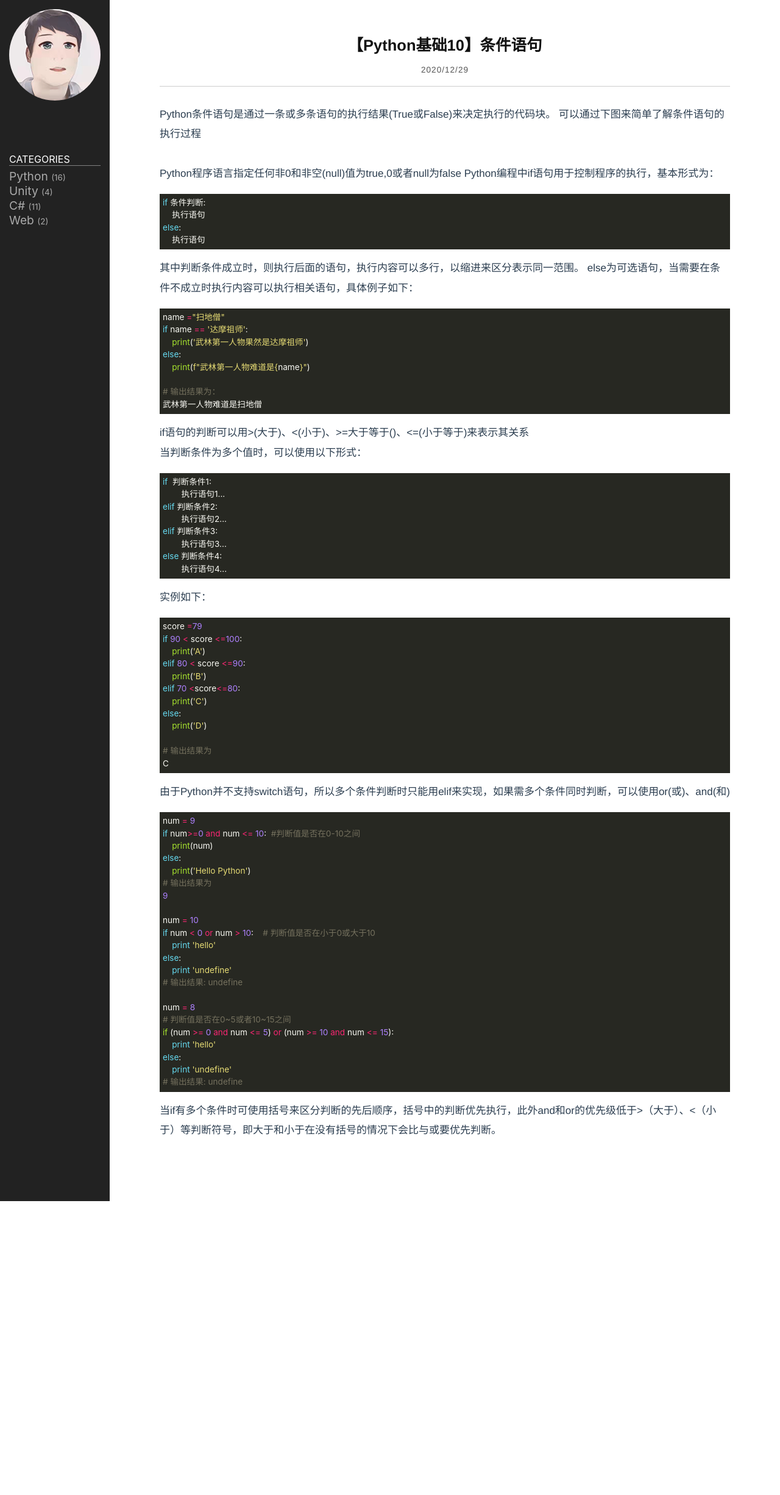
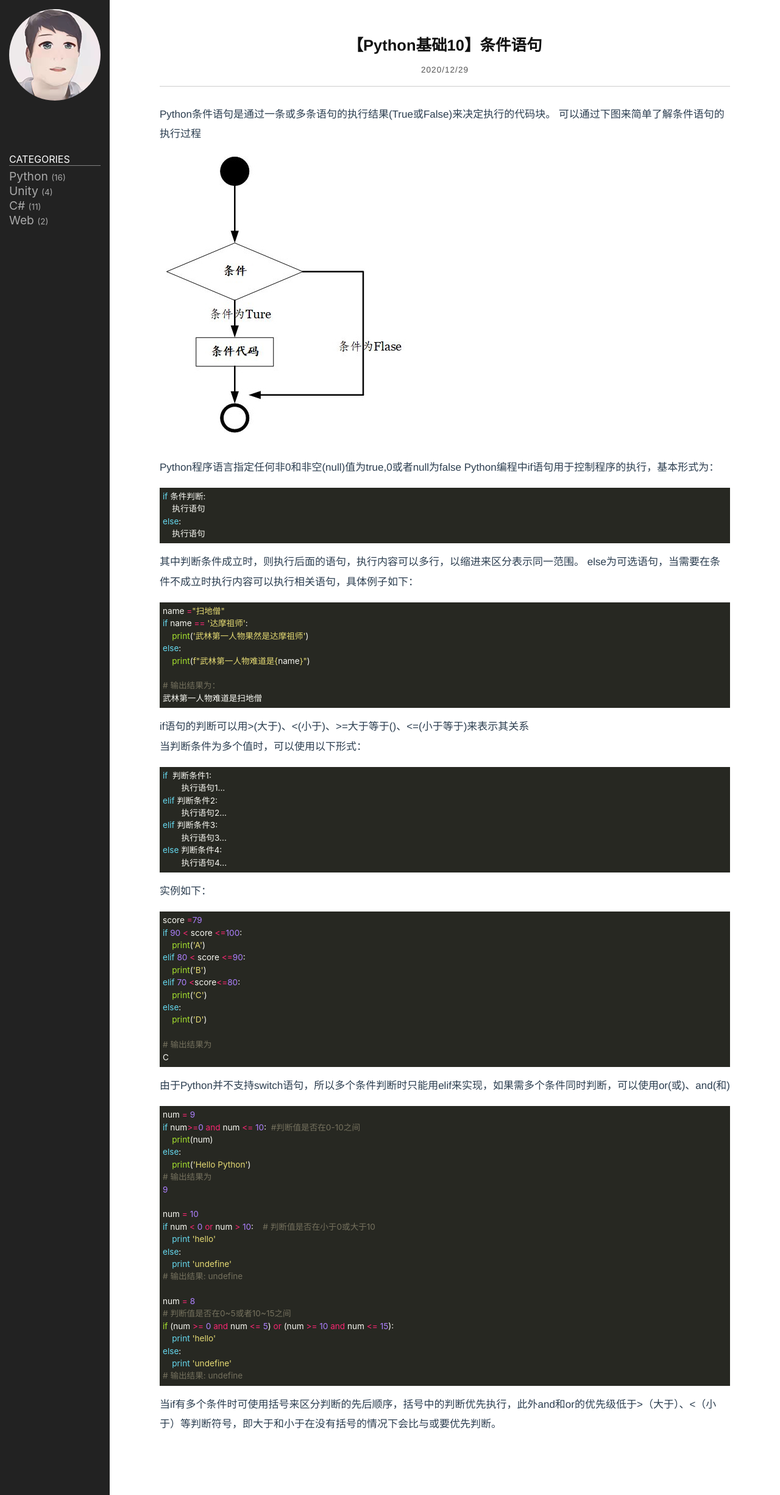
Before and after one commit to Honlay/Honlay.github.io, a Jekyll site: the page built from _posts/2020-12-29-python-base-10.markdown, in a window 1280 px wide. Shown: the whole page at 61% size. Built offline with Jekyll 4.4.1, drawn with Linux system fonts in a browser that asks for light colours; before the commit the page ends 1970 px from its top, so only the background shows below that.

Commit message:
Update 2020-12-29-python-base-10.markdown

```diff
--- a/_posts/2020-12-29-python-base-10.markdown
+++ b/_posts/2020-12-29-python-base-10.markdown
@@ -8,7 +8,7 @@ category: Python
 Python条件语句是通过一条或多条语句的执行结果(True或False)来决定执行的代码块。
 可以通过下图来简单了解条件语句的执行过程
 
-![](public\img\tiaojianyuju.jpg)
+![](/public/img/tiaojianyuju.jpg)
 
 Python程序语言指定任何非0和非空(null)值为true,0或者null为false
 Python编程中if语句用于控制程序的执行，基本形式为：
```
